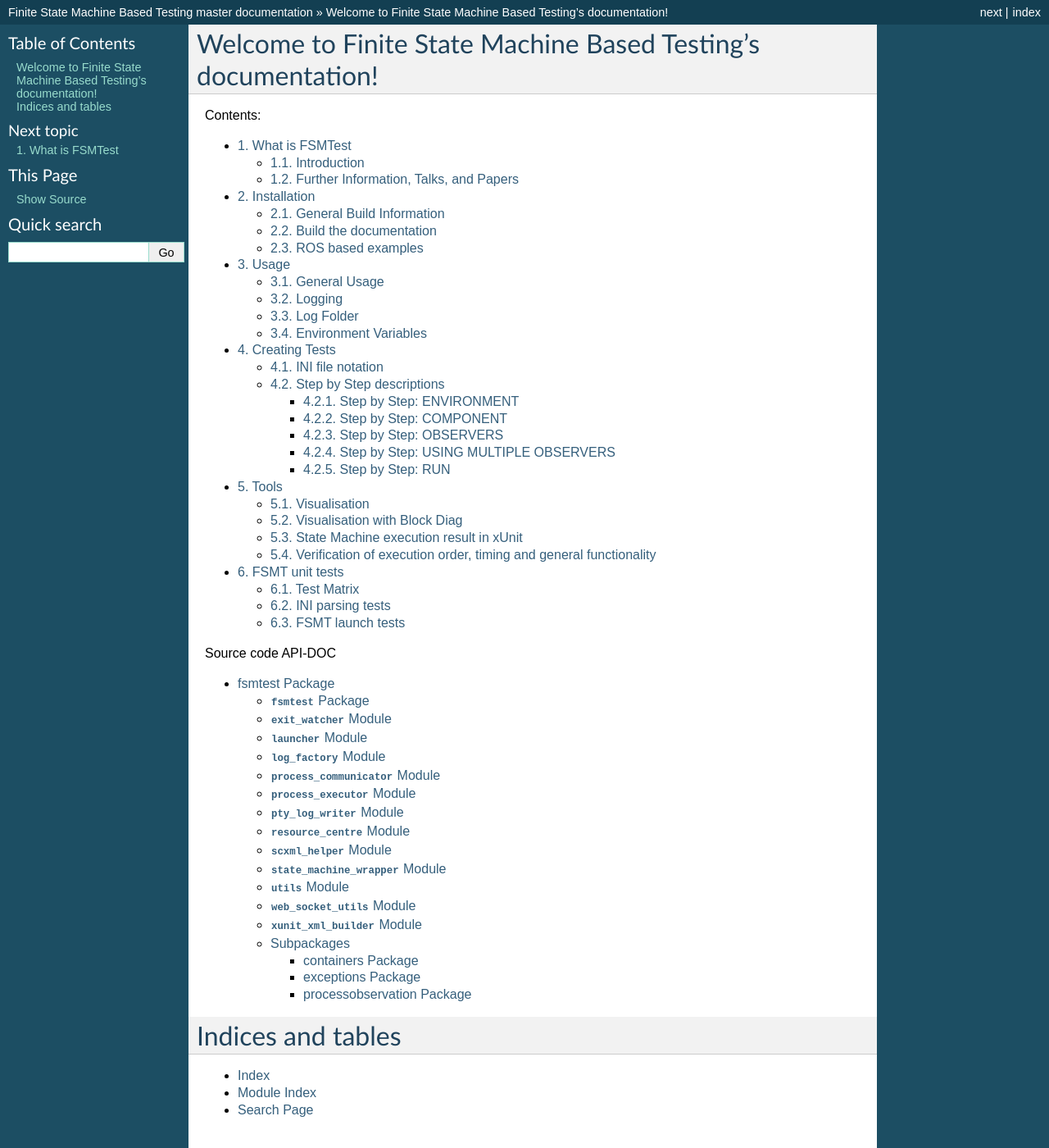
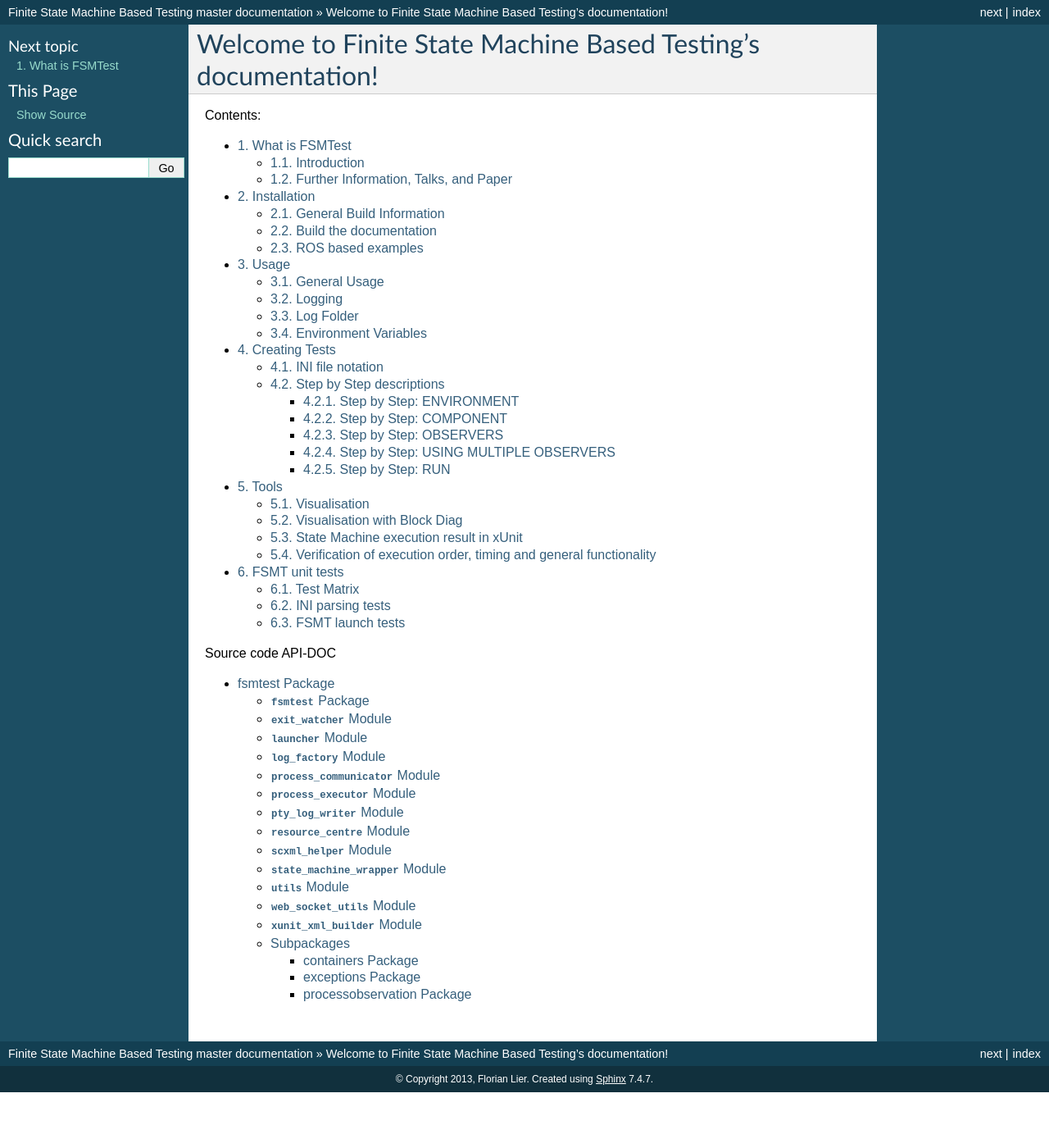
Before and after one commit to jon-weisz/fsmt, a Sphinx documentation site: the page built from documentation/source/index.rst, in a window 1280 px wide and 1400 px high. Shown: the whole window at 82% size. Built offline with Sphinx 7.4.7, drawn with Linux system fonts in a browser that asks for light colours; formulas are drawn with MathJax 3.

Commit message:
Added newer publication to the docs, removed search.

```diff
--- a/documentation/source/index.rst
+++ b/documentation/source/index.rst
@@ -26,10 +26,3 @@
    :maxdepth: 3
 
    fsmtest
-
-Indices and tables
-==================
-
-* :ref:`genindex`
-* :ref:`modindex`
-* :ref:`search`
--- a/documentation/source/what.rst
+++ b/documentation/source/what.rst
@@ -28,10 +28,10 @@
 start-up of system components, feasible and most importantly controllable. Last but not least, errors during the
 execution will prematurely end the state-machine to prevent subsequent errors.
 
-Further Information, Talks, and Papers
+Further Information, Talks, and Paper
 --------------------------------------------
 You can find additional information about FSMT here:
 
  * `International MORSE workshop paper 2013 <http://pub.uni-bielefeld.de/luur/download?func=downloadFile&recordOId=2602725&fileOId=2602726>`_
- * `International MORSE workshop talk 2013 <https://vimeo.com/68862135>`_
  * `International MORSE workshop slides 2013 <http://www.slideshare.net/FlorianLier/imw-20131>`_
+ * `Towards Automated Execution and Evaluation of Simulated Prototype HRI Experiments <http://pub.uni-bielefeld.de/publication/2645922>`_
```
